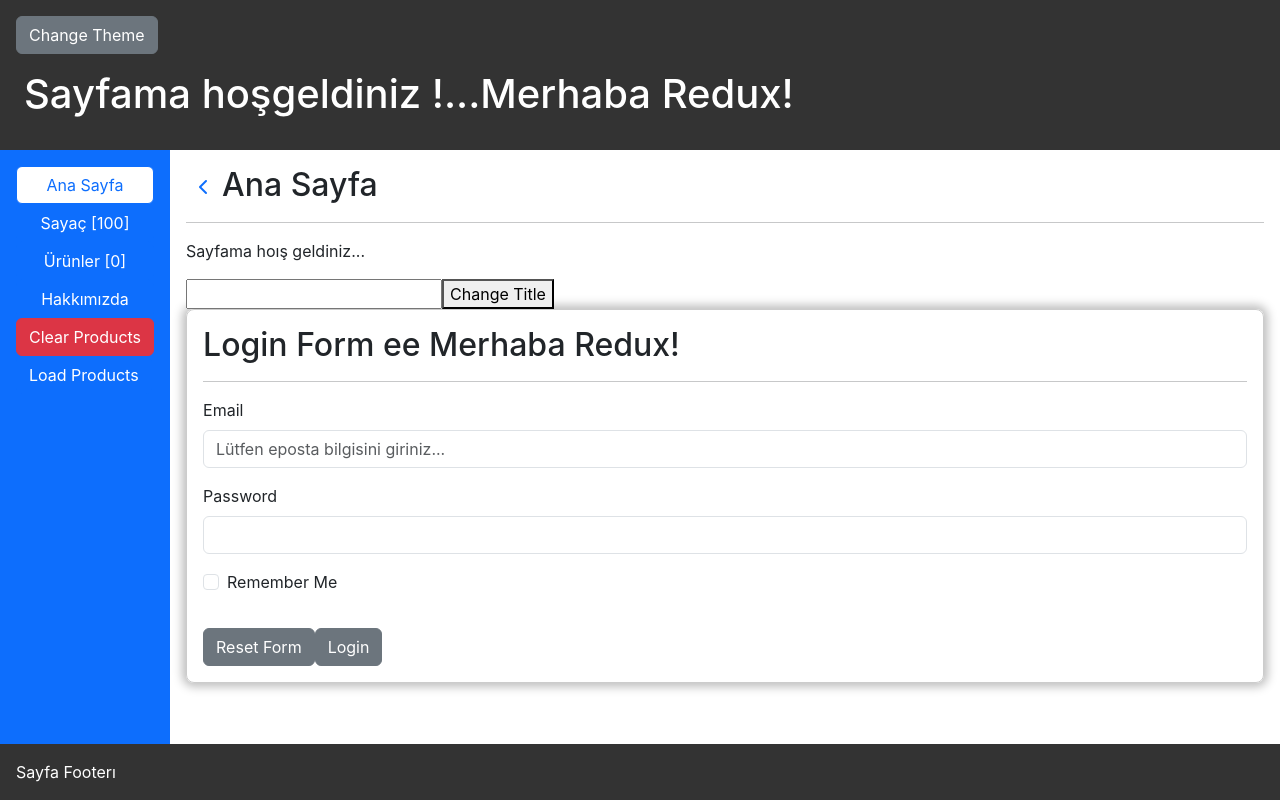
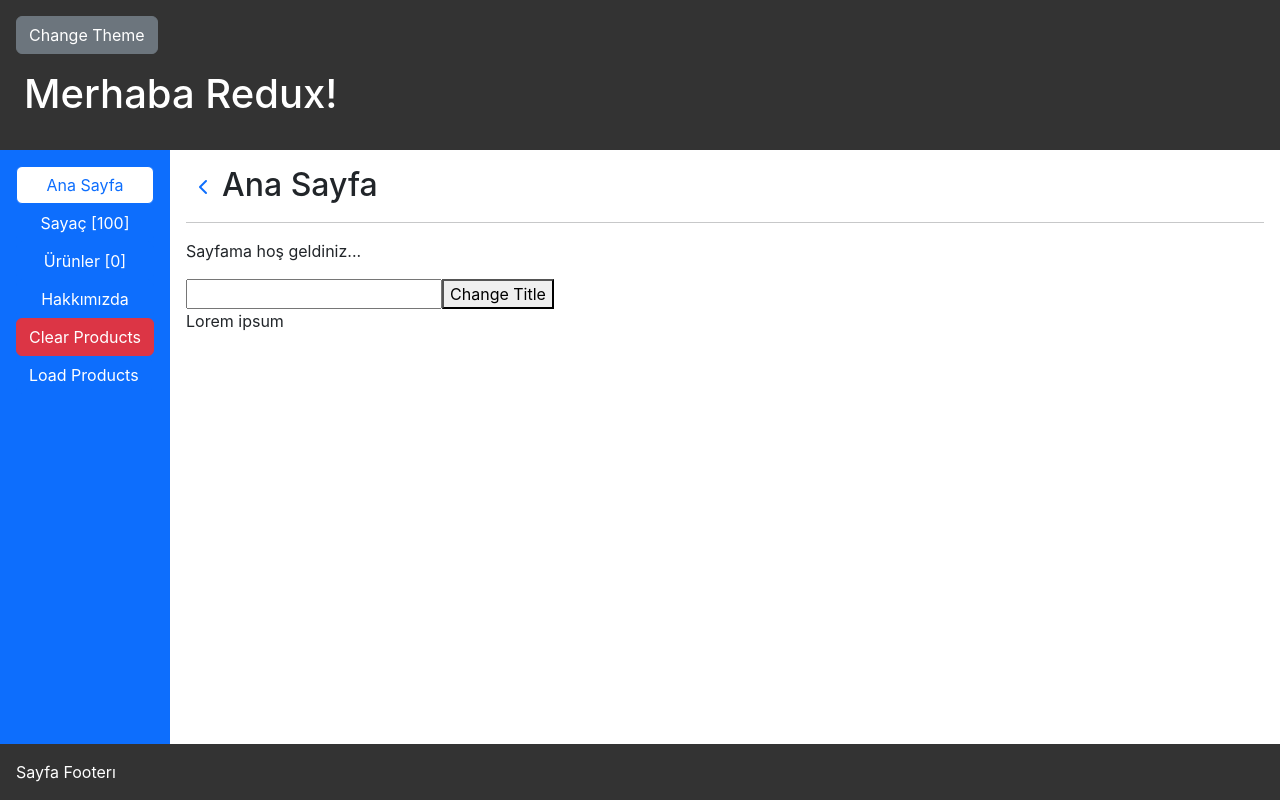
Before and after one commit to erhanfirat/haziran-react, a React (Create React App) app: page / in a window 1280 px wide. Built offline with nearby package versions, Linux system fonts and the light colour scheme.

Commit message:
latest fixes

```diff
--- a/src/components/Greeting.js
+++ b/src/components/Greeting.js
@@ -1,41 +1,14 @@
 import { useEffect, useState } from "react";
 import { useSelector } from "react-redux";
 
-const Greeting = ({ userName, surname }) => {
-  const [now, setNow] = useState(new Date());
-
+const Greeting = () => {
   const title = useSelector((store) => store.title);
-
-  useEffect(() => {
-    // component did mount
-    // console.warn("[ComponentDidMount] Greeting componenti yüklendi!");
-  }, []);
-
-  useEffect(() => {
-    // component did update
-    // console.warn("[ComponentDidUpdate] Greeting componenti yüklendi!");
-  });
-
-  useEffect(() => {
-    console.log("kullanıcı adı değiştirildi! " + userName);
-  }, [userName]);
-
-  useEffect(() => {
-    // component did mount
-    console.log("Greeting componenti mount edildi!");
-  }, []);
-
-  useEffect(() => {
-    // component did update
-    console.log("Greeting componenti update edildi!");
-  });
 
   return (
     <h1
       id="greeting-header"
       className="p-2 my-2 border-2 border-solid border-red-500 "
     >
-      Sayfama hoşgeldiniz {userName} {surname}!...
       {title}
     </h1>
   );
--- a/src/layout/PageBody.js
+++ b/src/layout/PageBody.js
@@ -12,7 +12,7 @@
     <div className="p-3 flex-grow-1">
       <Switch>
         <Route path="/counter" exact>
-          <ProtectedPage pageComponent={CounterPage} from={"/counter"} />
+          <ProtectedPage PageComponent={CounterPage} from={"/counter"} />
         </Route>
         <Route path="/whoweare" exact>
           <WhoWeArePage />
@@ -21,7 +21,7 @@
           <LoginPage />
         </Route>
         <Route path="/products" exact>
-          <ProtectedPage pageComponent={ProductsPage} from={"/products"} />
+          <ProtectedPage PageComponent={ProductsPage} from={"/products"} />
         </Route>
         <Route path="/products/:productId" exact>
           <ProductDetailPage />
--- a/src/pages/MainPage.js
+++ b/src/pages/MainPage.js
@@ -24,10 +24,10 @@
 
   return (
     <PageDefault pageTitle={"Ana Sayfa"}>
-      <p>Sayfama hoış geldiniz...</p>
+      <p>Sayfama hoş geldiniz...</p>
       <input type="text" onChange={(e) => setNewTitle(e.target.value)} />
       <button onClick={changeReduxTitle}>Change Title</button>
-      <LoginForm />
+      <p>Lorem ipsum </p>
     </PageDefault>
   );
 };
--- a/src/pages/ProtectedPage.js
+++ b/src/pages/ProtectedPage.js
@@ -1,10 +1,9 @@
 import { Redirect } from "react-router-dom";
 
-const ProtectedPage = ({ pageComponent: PageComponent, from }) => {
+const ProtectedPage = ({ PageComponent, from }) => {
   return localStorage.getItem("token") ? (
     <PageComponent />
   ) : (
-    // <Redirect to={"/login?from=" + from} from={from} />
     <Redirect
       to={{
         pathname: "/login",
```
